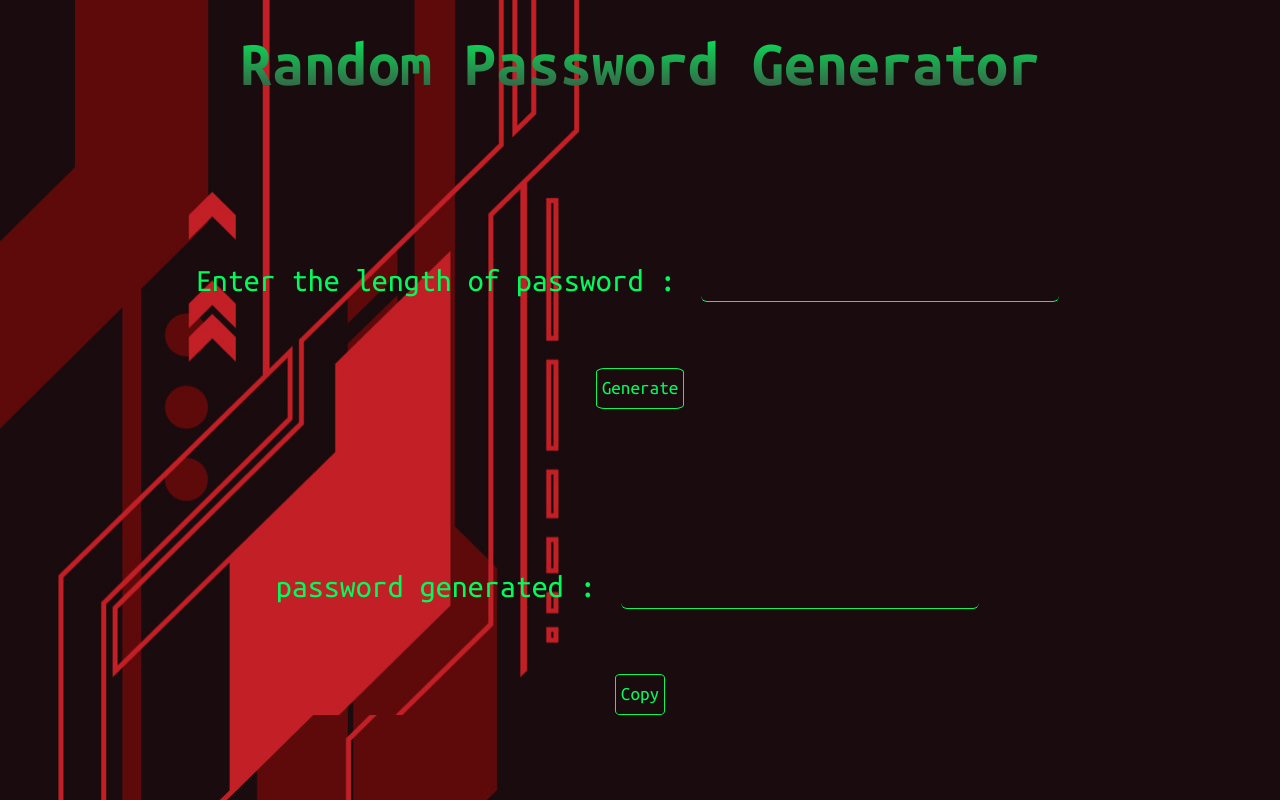
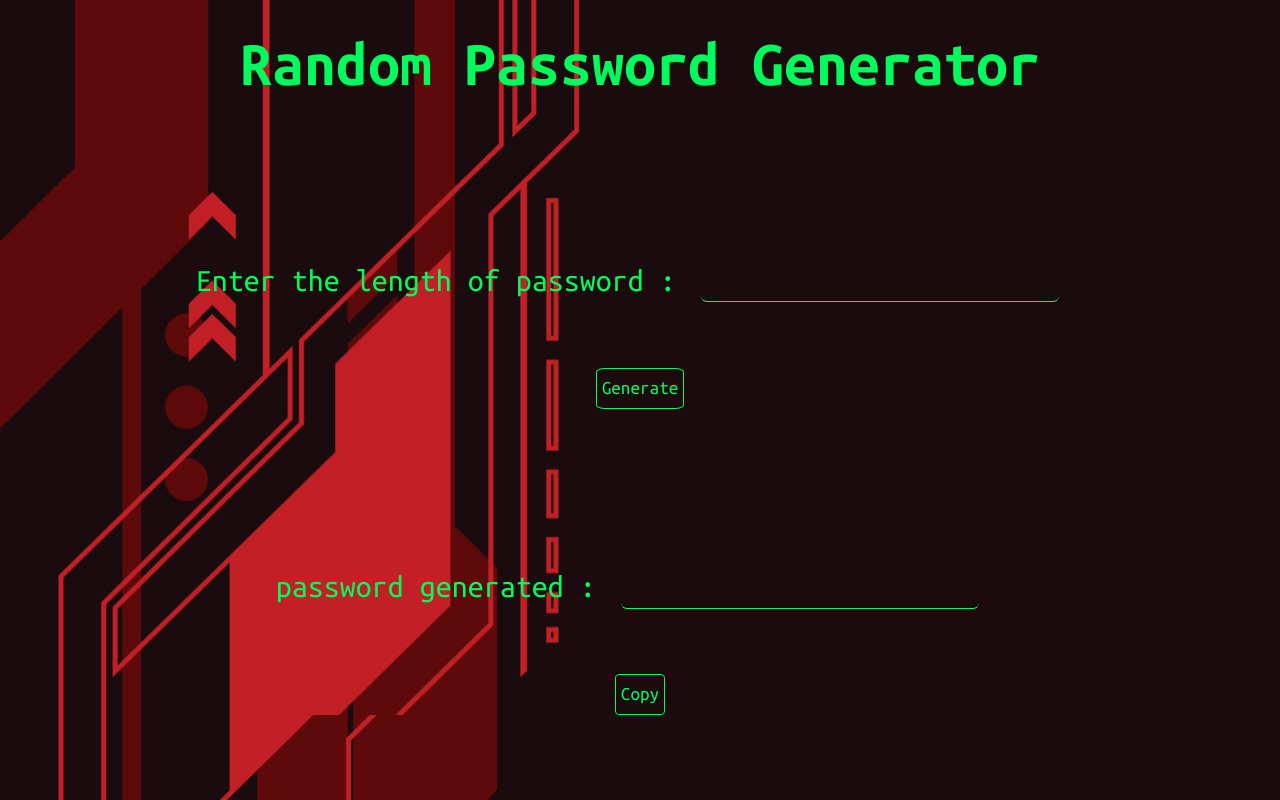
Before and after one commit to anikethbr/Random-Password-Generator, a plain HTML site: page index.html in a window 1280 px wide. Drawn offline with nearby package versions, Linux system fonts and the light colour scheme.

Commit message:
changed styels,.css

```diff
--- a/css/styles.css
+++ b/css/styles.css
@@ -14,7 +14,7 @@ body {
   text-align: center;
 }
 h1 {
-  background: -webkit-linear-gradient(#00fc5c, #414141);
+  background-color: #00fc5c;
   -webkit-background-clip: text;
   /* -webkit-text-stroke: 1px red; */
   -webkit-text-fill-color: transparent;
```
